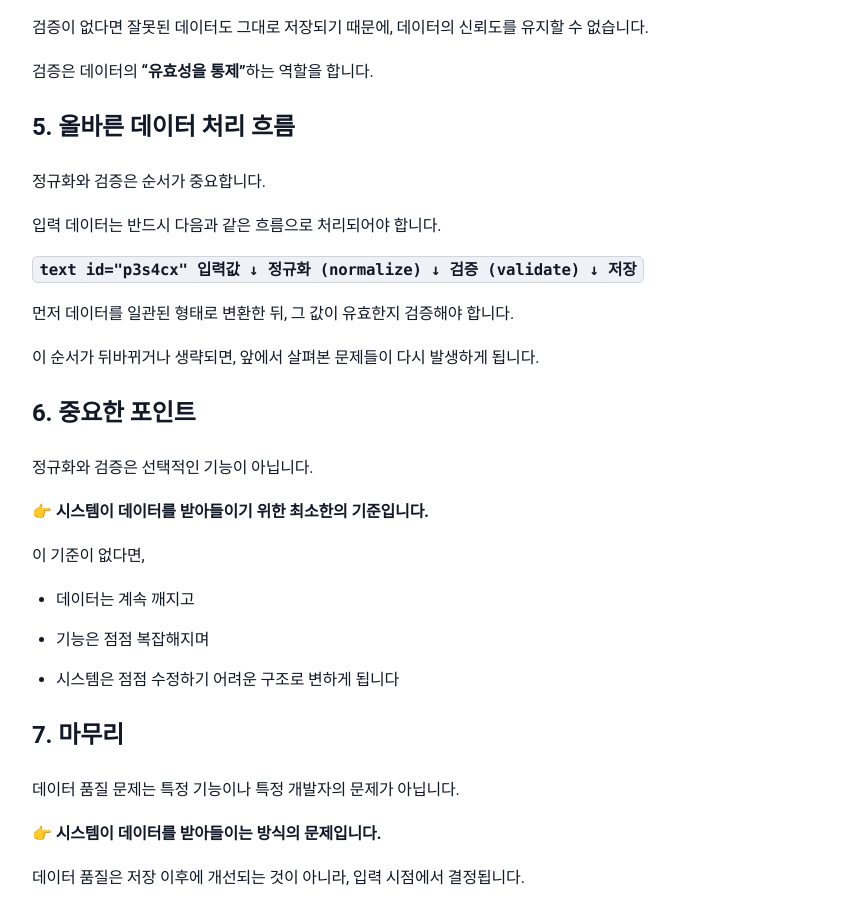
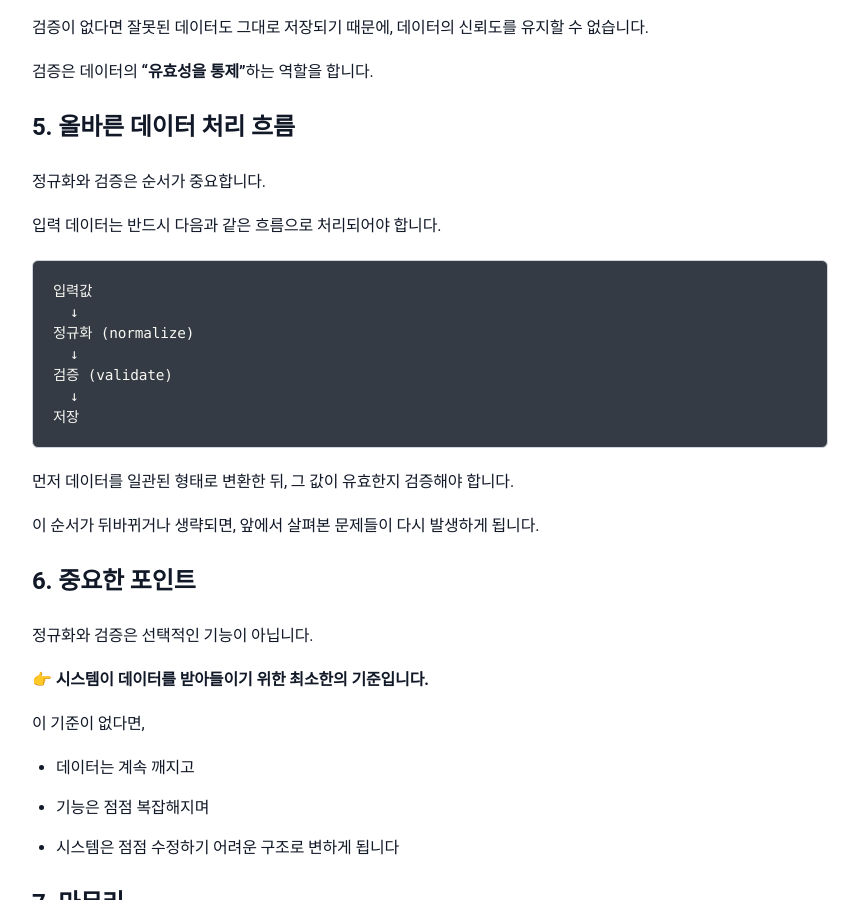
Before and after one commit to sanghoon-lee/sanghoon-lee.github.io, a Jekyll site: the page built from _posts/2026-03-22-normalize.md, in a window 1280 px wide and 900 px high, scrolled down 3326 px. Shown: the whole window, without its empty margins (210-1069 px from the left). Built offline with Jekyll 4.4.1, drawn with Linux system fonts in a browser that asks for light colours; nearby versions of some CDN libraries; comment, search, counter and statistics services are not loaded.

````diff
--- a/_posts/2026-03-22-normalize.md
+++ b/_posts/2026-03-22-normalize.md
@@ -140,7 +140,7 @@ categories: 개념정리
 
 입력 데이터는 반드시 다음과 같은 흐름으로 처리되어야 합니다.
 
-```text id="p3s4cx"
+```text
 입력값
   ↓
 정규화 (normalize)
````
